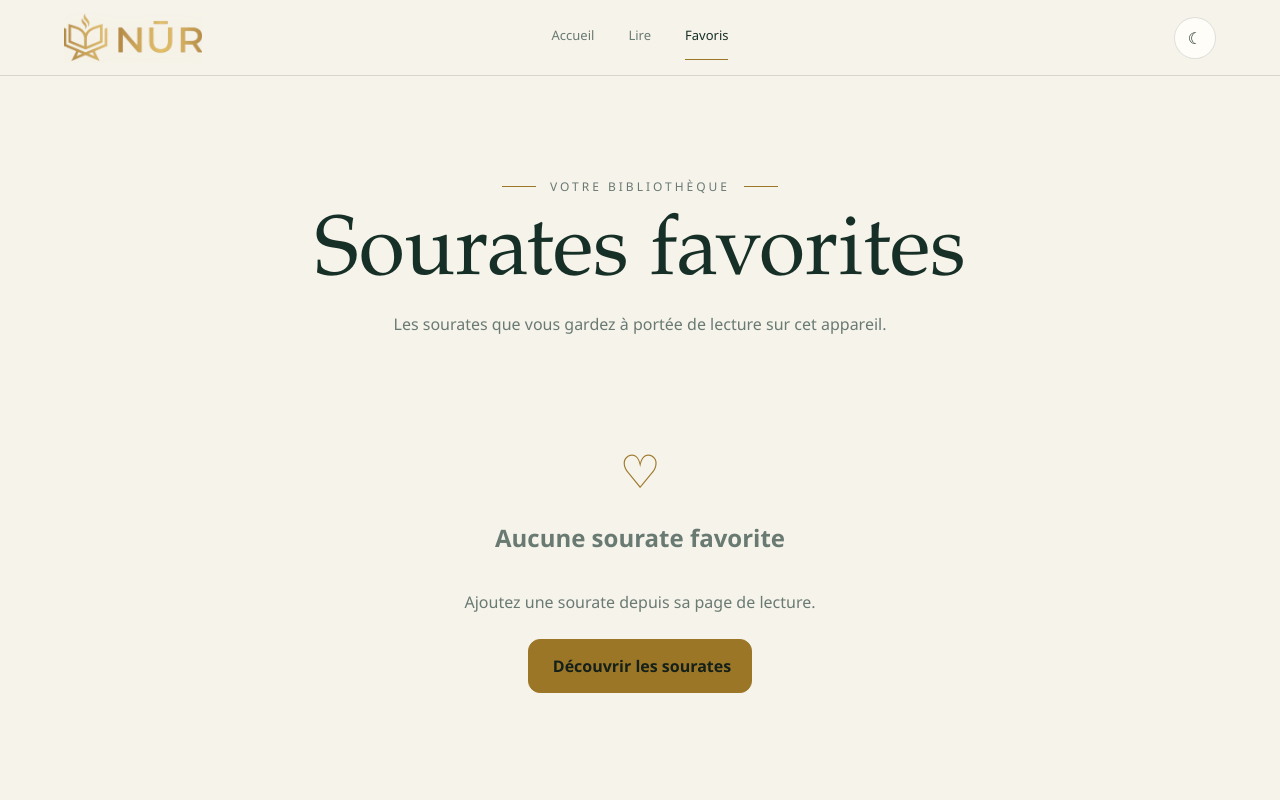
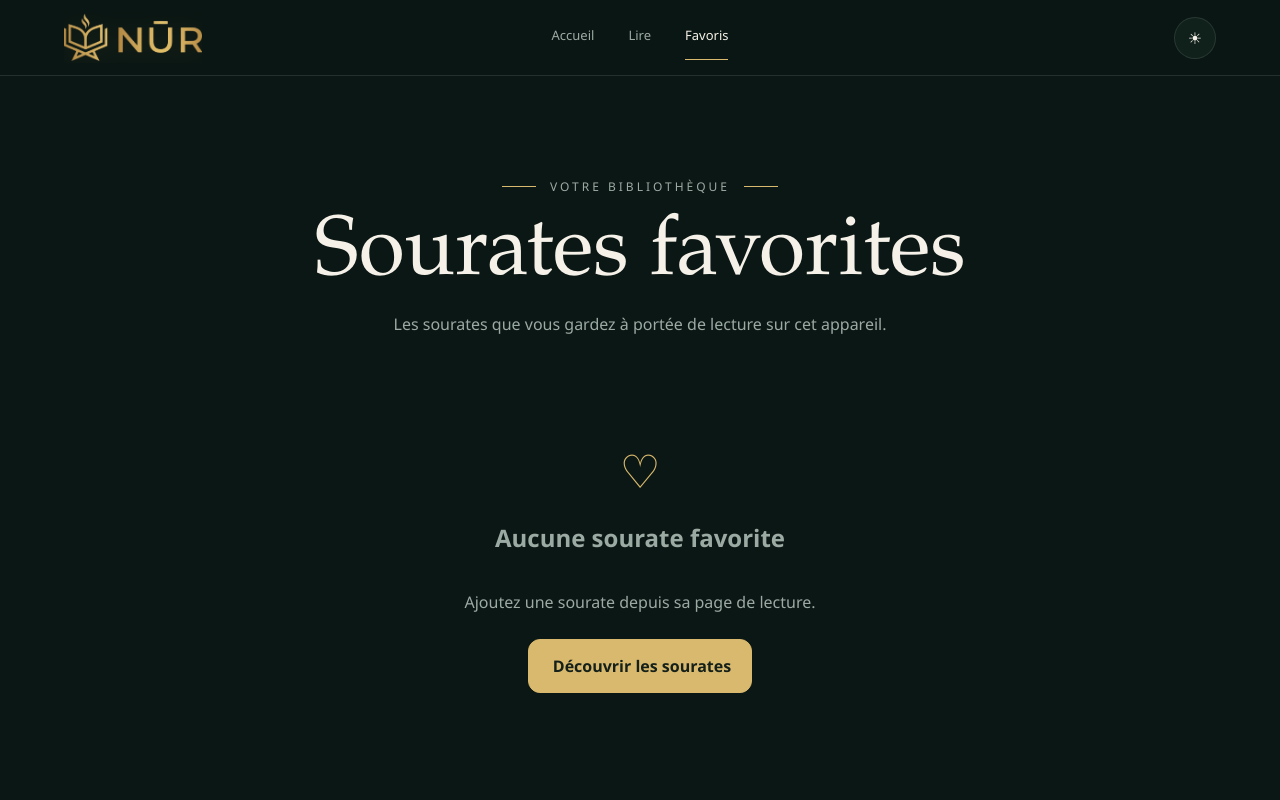
Before and after one commit to NurQuran/Nur, a Next.js app: page /favorites in a window 1280 px wide. Shown: the top 800 px of the page. Built offline with nearby package versions, Linux system fonts and the light colour scheme.

Commit message:
Use dark mode by default

```diff
--- a/components/SiteHeader.tsx
+++ b/components/SiteHeader.tsx
@@ -2,13 +2,14 @@
 
 import { useEffect, useState } from "react";
 import { useLanguage } from "../lib/i18n";
+import PwaInstallButton from "./PwaInstallButton";
 
 export default function SiteHeader({ active = "home", onSettings }: { active?: "home" | "read" | "favorites"; onSettings?: () => void }) {
   const [theme, setTheme] = useState<"light" | "dark">("dark");
   const { t } = useLanguage();
   useEffect(() => {
     const saved = localStorage.getItem("nur-theme") as "light" | "dark" | null;
-    const initial = saved || (matchMedia("(prefers-color-scheme: light)").matches ? "light" : "dark");
+    const initial = saved || "dark";
     setTheme(initial); document.documentElement.setAttribute("data-theme", initial);
   }, []);
   function toggleTheme() {
@@ -18,6 +19,6 @@ export default function SiteHeader({ active = "home", onSettings }: { active?: "
   return <header className="topbar">
     <a className="brand logo-brand" href="/" aria-label="Nūr, accueil"><span className="logo-crop"><img src="/nur-logo.png" alt="Nūr" /></span></a>
     <nav aria-label="Navigation principale"><a className={active === "home" ? "active" : ""} href="/">{t("home")}</a><a className={active === "read" ? "active" : ""} href="/read">{t("read")}</a><a className={active === "favorites" ? "active" : ""} href="/favorites">{t("favorites")}</a></nav>
-    <div className="header-actions">{onSettings && <button className="text-button settings-trigger" onClick={onSettings}><span aria-hidden="true">⌘</span> {t("settings")}</button>}<button className="icon theme-trigger" aria-label={theme === "dark" ? "Activer le mode clair" : "Activer le mode sombre"} onClick={toggleTheme}>{theme === "dark" ? "☀" : "☾"}</button></div>
+    <div className="header-actions"><PwaInstallButton />{onSettings && <button className="text-button settings-trigger" onClick={onSettings}><span aria-hidden="true">⌘</span> {t("settings")}</button>}<button className="icon theme-trigger" aria-label={theme === "dark" ? "Activer le mode clair" : "Activer le mode sombre"} onClick={toggleTheme}>{theme === "dark" ? "☀" : "☾"}</button></div>
   </header>;
 }
```
